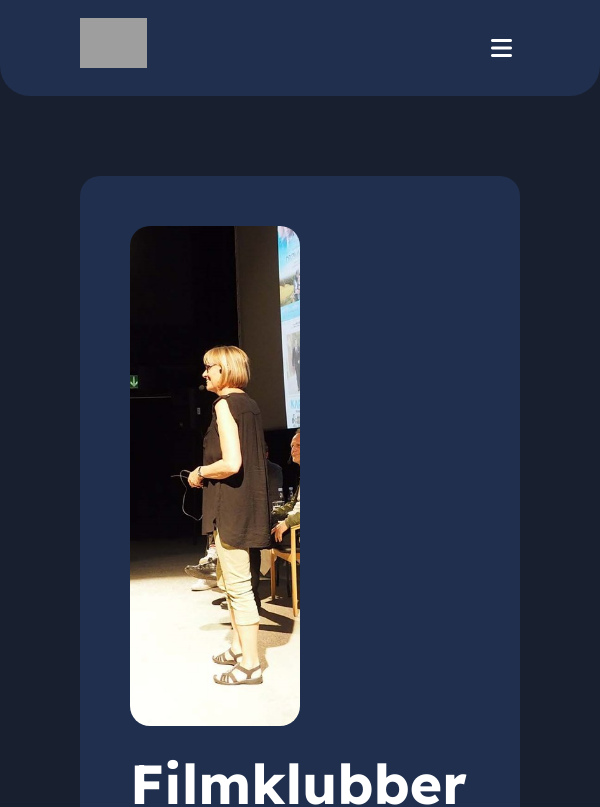
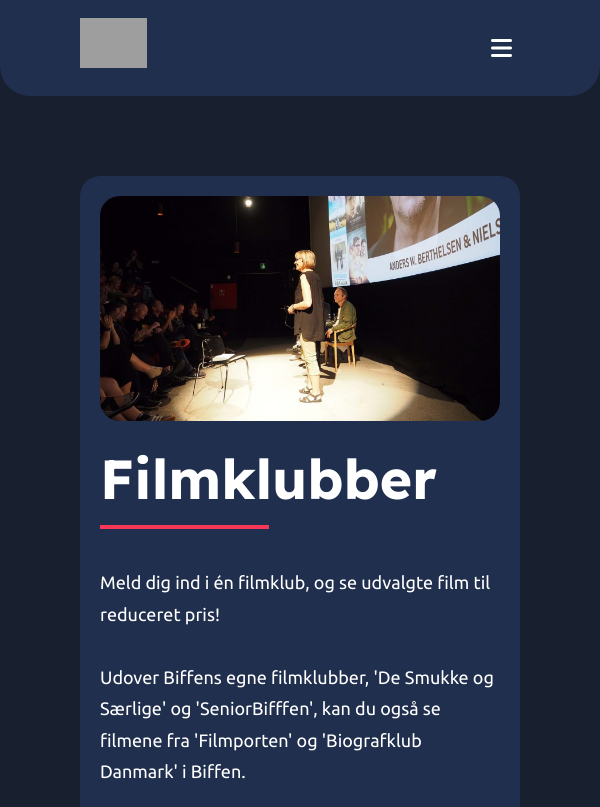
Before and after one commit to rasmussoender/MMD4-Biffen, a Nuxt app: page /filmklub in a window 600 px wide. Shown: the top 807 px of the page. Built offline with nearby package versions, Linux system fonts and the light colour scheme; no server answers; grey boxes are pictures that could not be loaded.

Commit message:
Update index.vue

```diff
--- a/pages/filmklub/index.vue
+++ b/pages/filmklub/index.vue
@@ -20,10 +20,10 @@ onMounted(async () => {
       <!-- Sektion 1 med tekst og billede -->
       <div class="section-boks-1-container">
         <div class="section-boks-1">
-            <div class="section-boks-1-billede">
+          <div class="section-boks-1-content">
+             <div class="section-boks-1-billede">
               <img src="../../assets/img/filmklubber-boks-billede.jpg" alt="">
             </div>
-          <div class="section-boks-1-content">
             <div class="section-boks-1-text">
               <h2 class="overskrift-boks-1"><span>Filmklubber</span></h2>
               <div class="section-boks-1-beskrivelse">
@@ -79,7 +79,7 @@ onMounted(async () => {
 
 .section-boks-1 {
   background: #202F4D;
-  padding: 50px;
+  padding: 20px;
   border-radius: 20px;
 }
 
@@ -88,6 +88,7 @@ onMounted(async () => {
   justify-content: space-between;
   align-items: flex-start;
   gap: 70px;
+  flex-direction: row-reverse;
 }
 
 .section-boks-1-text,
@@ -217,7 +218,16 @@ onMounted(async () => {
 }
 
 @media (min-width: 430px) and (max-width:767px){
-
+  .section-boks-1-content{
+    flex-direction: unset;
+    display: block;
+  }
+  .section-boks-1-billede img{
+    height: auto;
+  }
+  .section-boks-1-billede, .section-boks-1-text{
+    max-width: 100% !important;
+  }
 }
 
 @media (min-width: 1250px){
```
